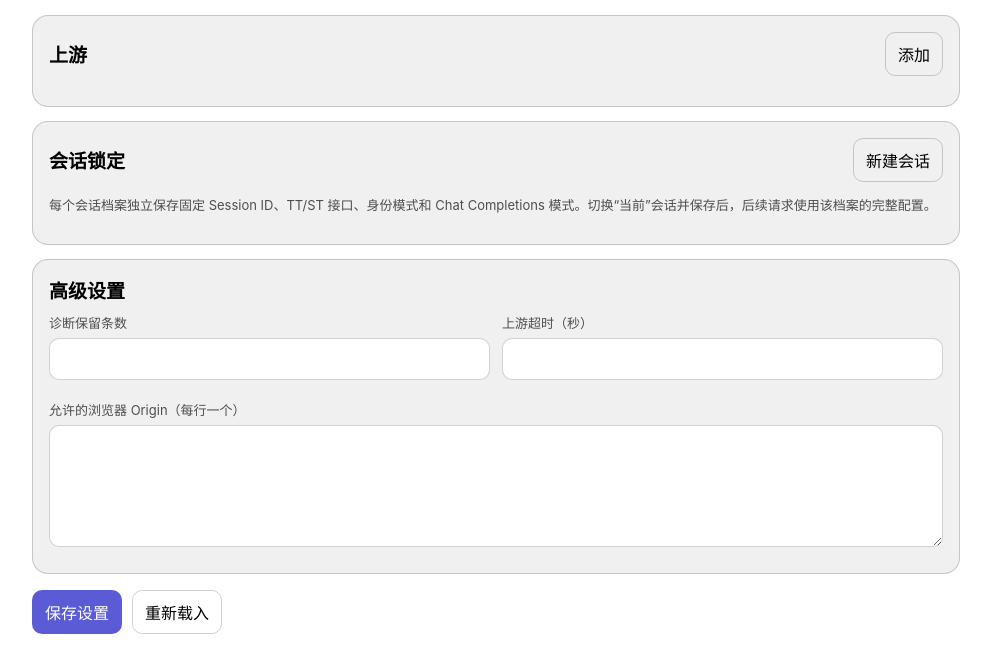
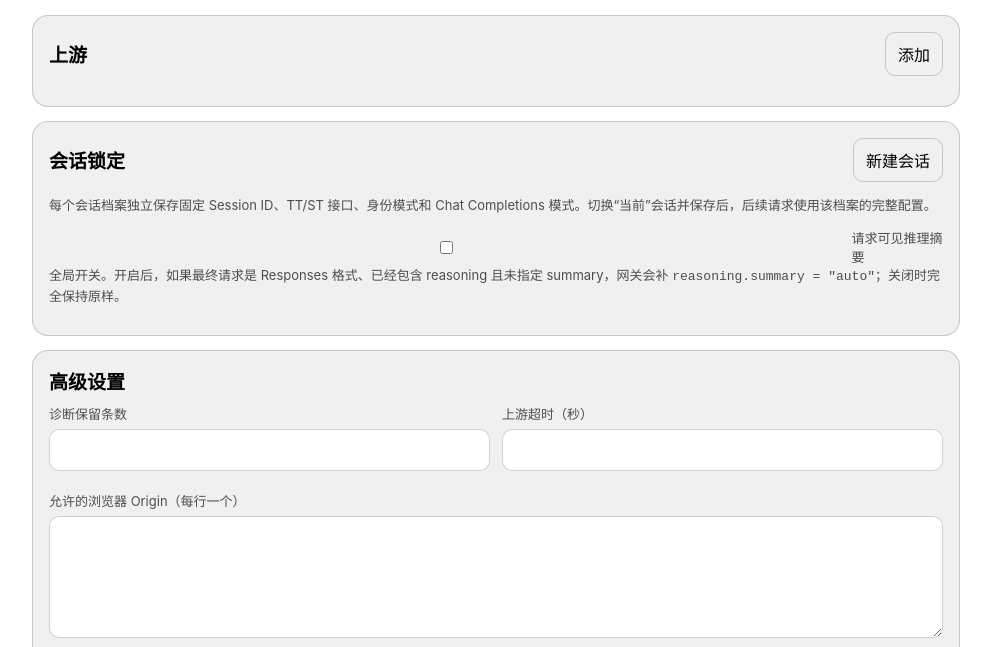
Before and after one commit to Roballz/codex-cache-proxy, a website: page public/index.html in a window 1280 px wide. Shown: the part 124-771 px from the top of the page, without its empty margins (144-1135 px from the left). Drawn offline with Linux system fonts and the light colour scheme; no server answers.

Commit message:
ui: add global reasoning summary toggle

```diff
--- a/public/index.html
+++ b/public/index.html
@@ -32,6 +32,11 @@
         <button id="add-session" class="secondary">新建会话</button>
       </div>
       <p class="hint">每个会话档案独立保存固定 Session ID、TT/ST 接口、身份模式和 Chat Completions 模式。切换“当前”会话并保存后，后续请求使用该档案的完整配置。</p>
+      <label class="radio-label">
+        <input id="reasoning-summary-enabled" type="checkbox">
+        <span>请求可见推理摘要</span>
+      </label>
+      <p class="hint">全局开关。开启后，如果最终请求是 Responses 格式、已经包含 reasoning 且未指定 summary，网关会补 <code>reasoning.summary = "auto"</code>；关闭时完全保持原样。</p>
       <div id="session-list" class="stack"></div>
     </section>
 
```
